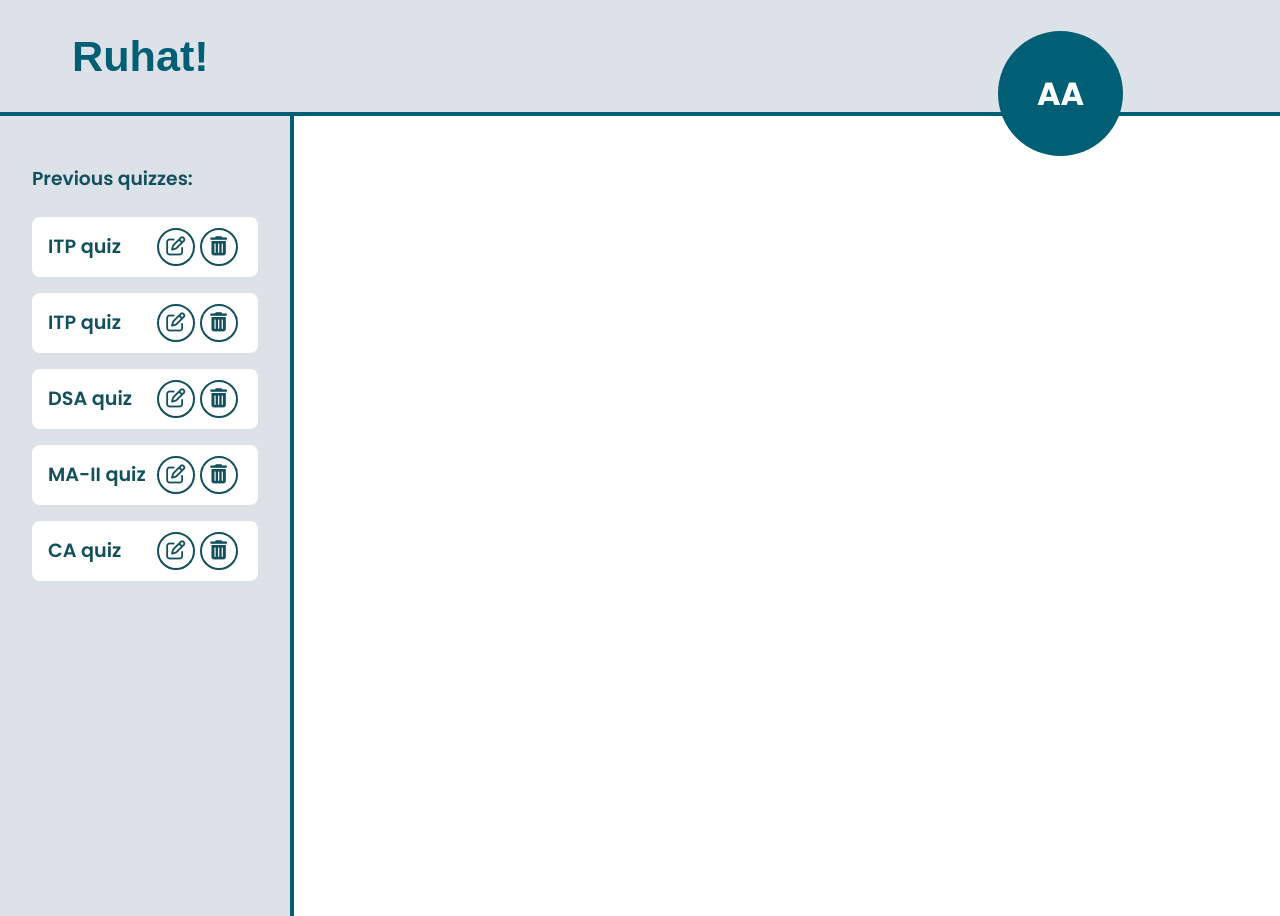
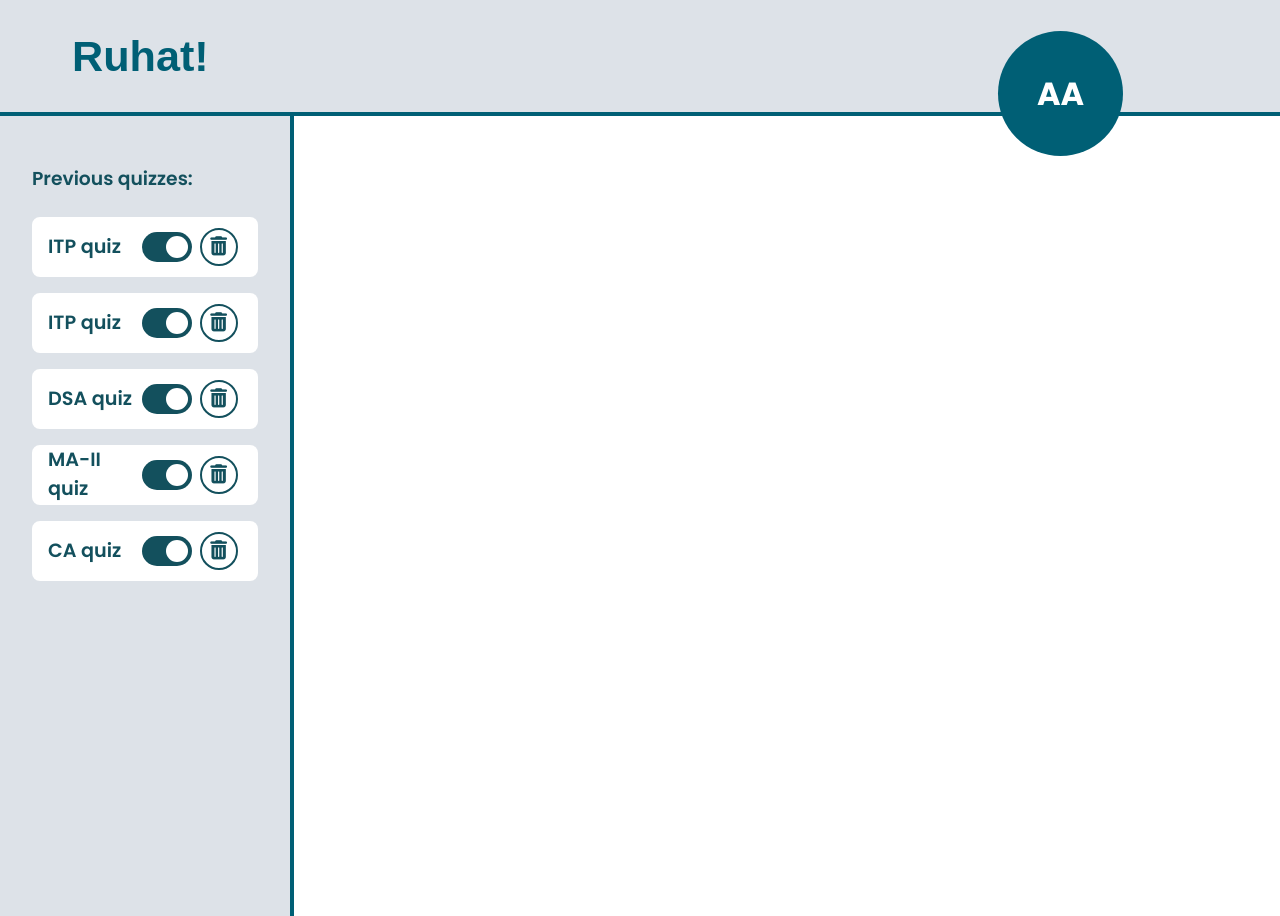
Before and after one commit to nikitave/ruhat, a Flask app: template templates/workspace.html in a window 1280 px wide. Run offline with Flask 2, Linux system fonts and the light colour scheme; the template is opened without the code that fills it, so the values that code supplies are empty; some libraries are stand-ins or nearby versions; some web fonts are replaced.

Commit message:
added toggle

```diff
--- a/static/css/workingspace.css
+++ b/static/css/workingspace.css
@@ -153,7 +153,6 @@ body,input{
     align-items: center;
     justify-content: center;
     border-radius: 50%;
-    margin-left: auto;
     transition: all 0.4s;
     margin-right: 0.3rem;
 }
@@ -193,4 +192,53 @@ body,input{
 .plain-text {
     cursor: default;
     user-select: none;
-  }
+}
+
+.switch {
+    position: relative;
+    display: inline-block;
+    width: 50px;
+    height: 30px;
+    line-height: 60px;
+    margin: auto 0.5rem auto 0;
+}
+.switch input {
+    opacity: 0;
+    width: 0;
+    height: 0;
+}
+.slider {
+    border-radius: 20px;
+    position: absolute;
+    cursor: pointer;
+    top: 0;
+    left: 0;
+    right: 0;
+    bottom: 0;
+    background-color: #A9C0C6;
+    transition: .4s;
+}
+
+.slider:before {
+    border-radius: 50%;
+    position: absolute;
+    content: "";
+    height: 22px;
+    width: 22px;
+    left: 4px;
+    bottom: 4px;
+    background-color: #fff;
+    transition: .4s;
+}
+
+input:checked + .slider {
+    background-color: #13505D;
+}
+
+input:focus + .slider {
+    box-shadow: 0 0 1px #13505D;
+}
+
+input:checked + .slider:before {
+    transform: translateX(20px);
+}
--- a/templates/workspace.html
+++ b/templates/workspace.html
@@ -43,11 +43,12 @@
                     <a href="#">ITP quiz</a>
                 </div>
                 <div class="icons-container">
+                    <label class="switch">
+                        <input type="checkbox" checked>
+                        <span class="slider"></span>
+                      </label>
                     <a href="#" class="icon">
-                        <div class=" fa fa-edit"></div>
-                    </a>
-                    <a href="#" class="icon">
-                        <div class=" fa fa-trash"></div>
+                        <div class="fa fa-trash"></div>
                     </a>
                 </div>
             </div>
@@ -56,11 +57,12 @@
                     <a href="#">ITP quiz</a>
                 </div>
                 <div class="icons-container">
+                    <label class="switch">
+                        <input type="checkbox" checked>
+                        <span class="slider"></span>
+                      </label>
                     <a href="#" class="icon">
-                        <div class=" fa fa-edit"></div>
-                    </a>
-                    <a href="#" class="icon">
-                        <div class=" fa fa-trash"></div>
+                        <div class="fa fa-trash"></div>
                     </a>
                 </div>
             </div>
@@ -69,11 +71,12 @@
                     <a href="#">DSA quiz</a>
                 </div>
                 <div class="icons-container">
+                    <label class="switch">
+                        <input type="checkbox" checked>
+                        <span class="slider"></span>
+                      </label>
                     <a href="#" class="icon">
-                        <div class=" fa fa-edit"></div>
-                    </a>
-                    <a href="#" class="icon">
-                        <div class=" fa fa-trash"></div>
+                        <div class="fa fa-trash"></div>
                     </a>
                 </div>
             </div>
@@ -82,11 +85,12 @@
                     <a href="#">MA-II quiz</a>
                 </div>
                 <div class="icons-container">
+                    <label class="switch" >
+                        <input type="checkbox" checked>
+                        <span class="slider"></span>
+                      </label>
                     <a href="#" class="icon">
-                        <div class=" fa fa-edit"></div>
-                    </a>
-                    <a href="#" class="icon">
-                        <div class=" fa fa-trash"></div>
+                        <div class="fa fa-trash"></div>
                     </a>
                 </div>
             </div>
@@ -95,11 +99,12 @@
                     <a href="#">CA quiz</a>
                 </div>
                 <div class="icons-container">
+                    <label class="switch">
+                        <input type="checkbox" checked>
+                        <span class="slider"></span>
+                      </label>
                     <a href="#" class="icon">
-                        <div class=" fa fa-edit"></div>
-                    </a>
-                    <a href="#" class="icon">
-                        <div class=" fa fa-trash"></div>
+                        <div class="fa fa-trash"></div>
                     </a>
                 </div>
             </div>
```
